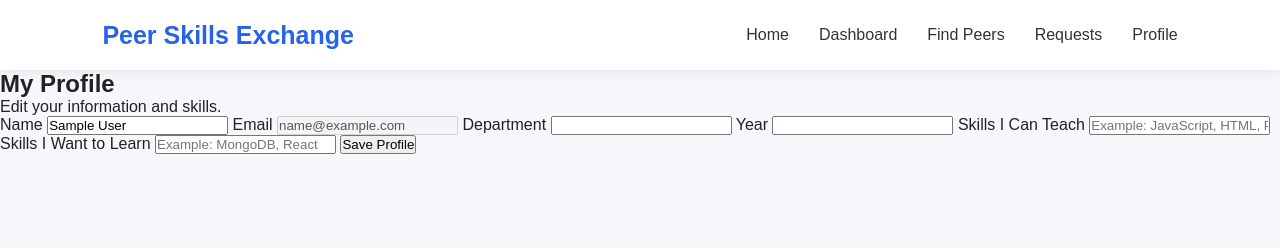
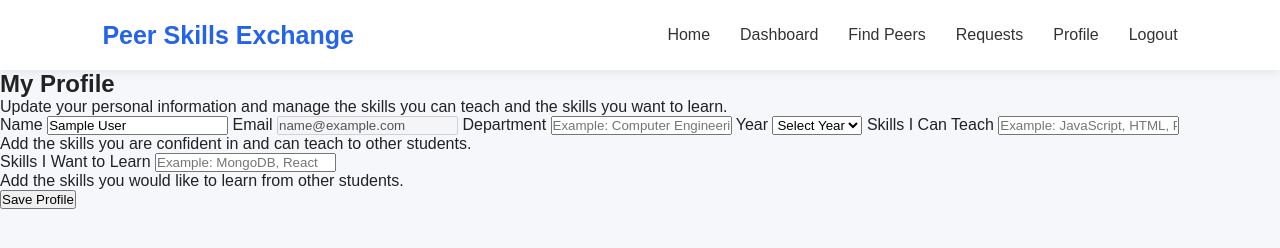
Before and after one commit to sharadachatte-afk/PeerSkillExchange, a website: page profile.html in a window 1280 px wide. Drawn offline with Linux system fonts and the light colour scheme; sample sign-in values are in the browser's storage.

Commit message:
Update profile.html

```diff
--- a/profile.html
+++ b/profile.html
@@ -9,13 +9,14 @@
 
     <title>My Profile - Peer Skills Exchange</title>
 
+    <!-- CSS file is in the root folder -->
     <link rel="stylesheet" href="style.css">
 
 </head>
 
 <body>
 
-    <!-- NAVBAR -->
+    <!-- ================= NAVBAR ================= -->
 
     <nav class="navbar">
 
@@ -35,23 +36,33 @@
 
             <a href="profile.html">Profile</a>
 
+            <a href="#" onclick="logout(); return false;">
+                Logout
+            </a>
+
         </div>
 
     </nav>
 
 
-    <!-- PROFILE -->
+    <!-- ================= PROFILE SECTION ================= -->
 
     <section class="profile-section">
 
+        <div class="profile-container">
+
             <h1>My Profile</h1>
 
-        <p>
-            Edit your information and skills.
+            <p class="profile-description">
+                Update your personal information and manage the
+                skills you can teach and the skills you want to learn.
             </p>
 
 
+            <!-- PROFILE FORM -->
+
             <form id="profileForm">
+
 
                 <!-- NAME -->
 
@@ -62,6 +73,7 @@
                 <input
                     type="text"
                     id="profileName"
+                    placeholder="Enter your name"
                     required
                 >
 
@@ -75,6 +87,7 @@
                 <input
                     type="email"
                     id="profileEmail"
+                    placeholder="Your registered email"
                     disabled
                 >
 
@@ -88,6 +101,7 @@
                 <input
                     type="text"
                     id="profileDepartment"
+                    placeholder="Example: Computer Engineering"
                     required
                 >
 
@@ -98,11 +112,29 @@
                     Year
                 </label>
 
-            <input
-                type="text"
-                id="profileYear"
-                required
-            >
+                <select id="profileYear" required>
+
+                    <option value="">
+                        Select Year
+                    </option>
+
+                    <option value="1">
+                        1st Year
+                    </option>
+
+                    <option value="2">
+                        2nd Year
+                    </option>
+
+                    <option value="3">
+                        3rd Year
+                    </option>
+
+                    <option value="4">
+                        4th Year
+                    </option>
+
+                </select>
 
 
                 <!-- TEACH SKILLS -->
@@ -117,6 +149,11 @@
                     placeholder="Example: JavaScript, HTML, Python"
                 >
 
+                <p class="input-help">
+                    Add the skills you are confident in and can
+                    teach to other students.
+                </p>
+
 
                 <!-- LEARN SKILLS -->
 
@@ -130,6 +167,11 @@
                     placeholder="Example: MongoDB, React"
                 >
 
+                <p class="input-help">
+                    Add the skills you would like to learn from
+                    other students.
+                </p>
+
 
                 <!-- SAVE BUTTON -->
 
@@ -139,10 +181,12 @@
 
             </form>
 
+        </div>
+
     </section>
 
 
-    <!-- JAVASCRIPT -->
+    <!-- ================= JAVASCRIPT ================= -->
 
     <script src="profile.js"></script>
 
```
Lines whose indentation alone changed are shown as unchanged.
